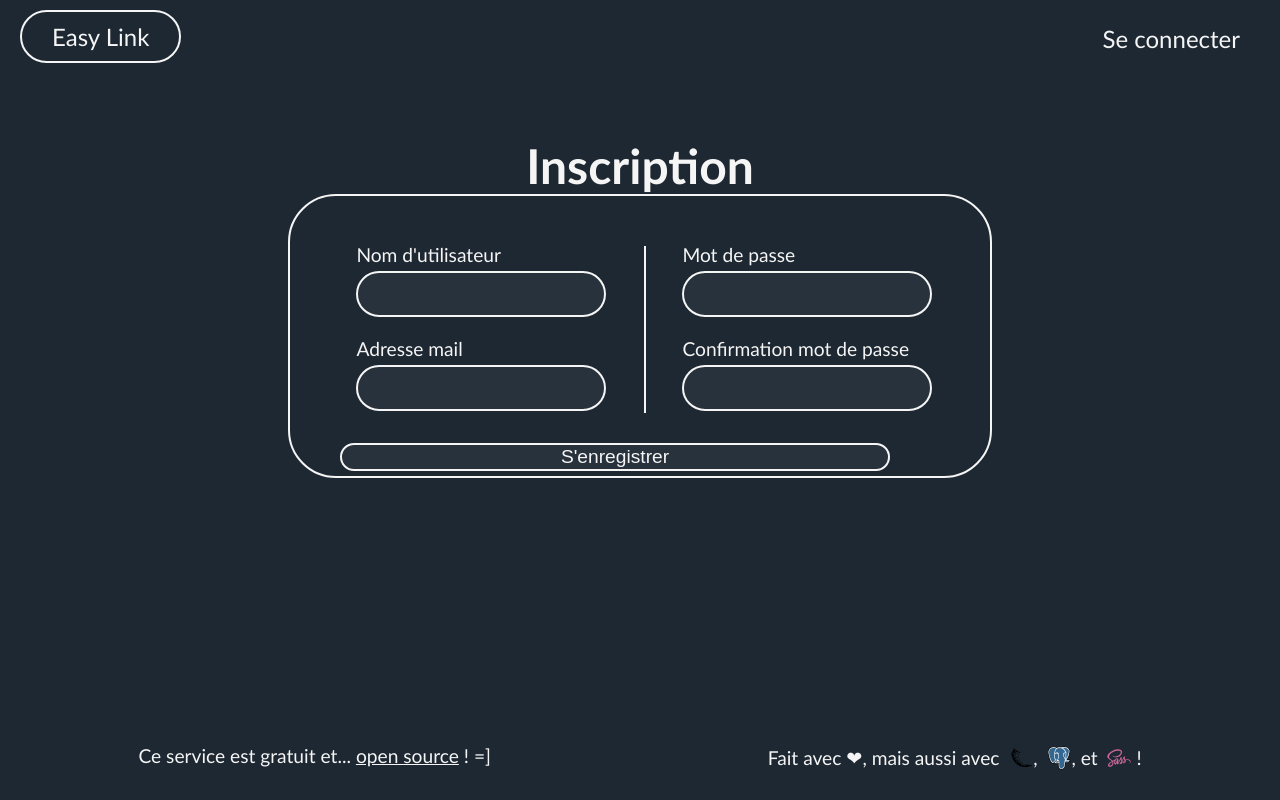
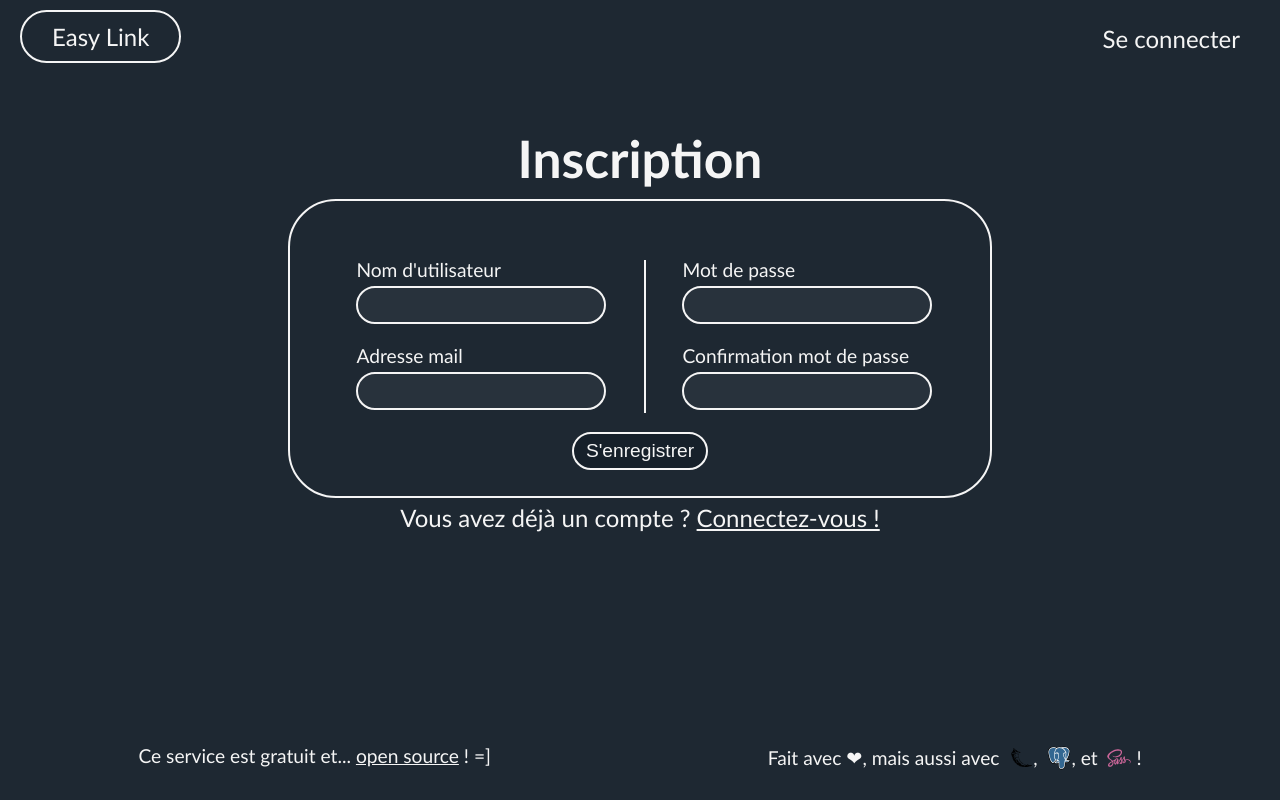
Before and after one commit to FrozenCell239/URL_shortener, a Flask app: page /register in a window 1280 px wide. Run offline with Flask 3, Linux system fonts and the light colour scheme; parts of the project's set-up code (start-up, migrations or seed data) failed here and were passed over.

Commit message:
Front-end enhancements - Fixed some display bugs for several mobile devices and Firefox. - Some code parts has been refactored. - Made the main page, the footer, and the forms responsives. - Minor fixes.

```diff
--- a/app/static/styles/style.css
+++ b/app/static/styles/style.css
@@ -4,30 +4,38 @@
 /* Paddings */
 /* Flash message box */
 /* Forms */
-.form {
+form:not(#url_handle) {
   display: flex;
   font-size: 0.8rem;
   border: 2px solid whitesmoke;
   border-radius: 2rem;
   height: 200px;
-  padding: 40px 50px 40px 50px;
+  padding: 50px 50px 45px 50px;
+  justify-content: center;
 }
-.form input, .form button {
+form:not(#url_handle) input, form:not(#url_handle) button {
   border: 2px solid whitesmoke;
   border-radius: 2rem;
   color: whitesmoke;
 }
-.form button {
+form:not(#url_handle) p, form:not(#url_handle) button {
+  align-self: center;
+}
+form:not(#url_handle) button {
+  padding: 0.25rem 0.5rem 0.25rem 0.5rem;
   font-size: 0.8rem;
-  width: calc(100% - 50px);
-  align-self: center;
+  width: auto;
+  background-color: rgb(22, 32, 42);
+}
+form:not(#url_handle) p {
+  padding: 0;
+  margin: 0;
+}
+form:not(#url_handle) input {
+  margin: 5px 0 20px 0;
   background-color: rgb(40, 50, 60);
-}
-.form input {
-  margin-top: 5px;
-  margin-bottom: 20px;
-  background-color: rgb(40, 50, 60);
-  height: 40px;
+  min-height: 32px;
+  max-height: 32px;
   font-size: 0.8rem;
   width: 100%;
 }
@@ -59,13 +70,33 @@ main p, main h1 {
 }
 
 h1 {
-  margin: 20px 0 0 0;
+  font-size: 2.15rem;
+  margin: 10px 0 10px 0;
 }
 
 a {
   color: whitesmoke;
 }
 
+button:hover {
+  background-color: #616161;
+}
+
+aside {
+  margin-top: 5px;
+}
+
+@media screen and (max-width: 600px) {
+  main {
+    padding: 0;
+  }
+  main h1 {
+    font-size: 0.9rem;
+  }
+  main p {
+    font-size: 0.8rem;
+  }
+}
 /* Navigation bar */
 nav {
   overflow: hidden;
@@ -291,10 +322,21 @@ label[for=file-or-link] {
   display: none;
 }
 
+@media screen and (max-width: 600px) {
+  #url_handle input {
+    padding: 0;
+    width: 20px;
+  }
+  #url_handle button {
+    bottom: -100px;
+    left: 0;
+    margin: auto;
+  }
+}
 /* Forms */
 .separator {
   flex-basis: 0;
-  height: 80%;
+  height: 79%;
   align-self: center;
   margin: 0 20px 20px 30px;
   border: 1px solid whitesmoke;
@@ -306,23 +348,50 @@ label[for=file-or-link] {
 }
 
 #password-form {
-  height: 280px;
-}
-
-#profile-form > a, #password-form > a {
-  align-self: center;
-  margin-top: 10px;
+  height: 270px !important;
 }
 
 #register-form {
   width: 600px;
   flex-wrap: wrap;
 }
-#register-form #inputs-box {
+
+#inputs-container {
+  padding: 0;
+  margin: 0 0 -10px 0;
   display: flex;
   flex-direction: row;
 }
 
+@media screen and (max-width: 600px) {
+  form:not(#url_handle),
+  form:not(#url_handle) ~ aside {
+    max-width: 65vw;
+  }
+  form:not(#url_handle) ~ aside {
+    text-align: center;
+    margin-bottom: 50px;
+  }
+  #register-form {
+    flex-direction: column;
+    flex-wrap: nowrap;
+    height: 400px !important;
+  }
+  #inputs-container {
+    padding: 0;
+    margin: 0;
+    display: inherit;
+    flex-direction: inherit;
+  }
+  .separator {
+    height: 0;
+    width: 89%;
+    margin: 0 0 15px 6px !important;
+    align-self: center;
+    margin: 0;
+    border: 1px solid whitesmoke;
+  }
+}
 /* Modals/dialog boxes */
 dialog {
   flex-wrap: wrap;
@@ -603,7 +672,7 @@ tbody tr:hover {
 
 ::-webkit-scrollbar {
   height: 6px;
-  background-color: rgb(40, 50, 60);
+  background-color: rgb(22, 32, 42);
   border-radius: 2rem;
 }
 
@@ -612,6 +681,20 @@ tbody tr:hover {
   border-radius: 2rem;
 }
 
+@-moz-document url-prefix() {
+  tr:hover td:first-child, th:first-child {
+    border-radius: 2rem 0 0 2rem;
+  }
+  .td-short, .th-short {
+    min-width: 300px;
+  }
+  .td-original {
+    height: 50px;
+    display: block;
+    scrollbar-width: auto;
+    scrollbar-color: whitesmoke #616161;
+  }
+}
 /* Pagination bar */
 #pagination-bar {
   position: absolute;
--- a/app/templates/_partials/_dialog.html.jinja
+++ b/app/templates/_partials/_dialog.html.jinja
@@ -1,8 +1,8 @@
-<dialog id="dialog">
+<dialog>
     <p id="dialog-message"></p>
     <p id="dialog-buttons">
         <a href="#" onclick="closeDialog()" id="dialog-cancel">Annuler</a>
-        <span id="dialog-buttons-separator">&nbsp;|&nbsp;</span>
+        <span id="buttons-separator">&nbsp;|&nbsp;</span>
         <a id="dialog-confirm">Confirmer</a>
     </p>
 </dialog>
--- a/app/templates/index.html.jinja
+++ b/app/templates/index.html.jinja
@@ -1,6 +1,6 @@
 {% extends 'base.html.jinja' %}
 {% block main %}
-<h1>Fini la galère des liens longs comme l'histoire de l'univers !</h1>
+<h1>Fini les liens longs comme l'histoire de l'univers !</h1>
 <p>Vous avez un lien à partager, mais il est bien trop long à retenir, réécrire, ou partager ? Alors ce raccourcisseur d'URL est la solution qu'il vous faut ! Vous pouvez également déposer un fichier afin de le partager facilement avec un lien court. ;)</p>
 <form action="#" method="post" id="url_handle" enctype="multipart/form-data">
     <input
--- a/app/templates/login.html.jinja
+++ b/app/templates/login.html.jinja
@@ -1,7 +1,7 @@
 {% extends 'base.html.jinja' %}
 {% block main %}
 <h1>{{ title }}</h1>
-<form action="#" method="post" class="form" id="login-form">
+<form action="#" method="post" id="login-form">
     <label for="username">Nom d'utilisateur</label>
     <input type="text" name="username" id="username" required>
     <label for="password">Mot de passe</label>
@@ -9,4 +9,7 @@
     <input type="hidden" name="csrf_token" value="{{ csrf_token() }}">
     <button type="submit">Connexion</button>
 </form>
+<aside>
+    Pas encore de compte ? <a href="{{ url_for('registration.index') }}">Inscrivez-vous !</a>
+</aside>
 {% endblock %}
--- a/app/templates/register.html.jinja
+++ b/app/templates/register.html.jinja
@@ -1,8 +1,8 @@
 {% extends 'base.html.jinja' %}
 {% block main %}
 <h1>{{ title }}</h1>
-<form action="#" method="post" class="form" id="register-form">
-    <div id="inputs-box">
+<form action="#" method="post" id="register-form">
+    <div id="inputs-container">
         <fieldset>
             <label for="username">Nom d'utilisateur</label>
             <input type="text" name="username" id="username" required>
@@ -20,4 +20,7 @@
     <input type="hidden" name="csrf_token" value="{{ csrf_token() }}">
     <button type="submit">S'enregistrer</button>
 </form>
+<aside>
+    Vous avez déjà un compte ? <a href="{{ url_for('security.login') }}">Connectez-vous !</a>
+</aside>
 {% endblock %}
--- a/app/templates/user/password.html.jinja
+++ b/app/templates/user/password.html.jinja
@@ -1,7 +1,7 @@
 {% extends 'base.html.jinja' %}
 {% block main %}
 <h1>Vos informations</h1>
-<form action="#" method="post" class="form" id="password-form">
+<form action="#" method="post" id="password-form">
     <label for="old_password">Ancien mot de passe</label>
     <input type="password" name="old_password">
     <label for="new_password">Nouveau mot de passe</label>
--- a/app/templates/user/profile.html.jinja
+++ b/app/templates/user/profile.html.jinja
@@ -1,7 +1,7 @@
 {% extends 'base.html.jinja' %}
 {% block main %}
 <h1>Vos informations</h1>
-<form action="#" method="post" class="form" id="profile-form">
+<form action="#" method="post" id="profile-form">
     <label for="username">Nom d'utilisateur</label>
     <input type="text" name="username" value="{{ user_infos.username }}" disabled>
     <label for="mail">Adresse mail</label>
--- a/assets/scss/_placeholders.scss
+++ b/assets/scss/_placeholders.scss
@@ -2,26 +2,34 @@
 %form{
     display: flex;
     font-size: 0.8rem;
-    border: 2px solid whitesmoke;
-    border-radius: 2rem;
+    border: $default_border;
+    border-radius: $default_rounding;
     height: 200px;
-    padding: 40px 50px 40px 50px;
+    padding: 50px 50px 45px 50px;
+    justify-content: center;
     input, button{
-        border: 2px solid whitesmoke;
-        border-radius: 2rem;
+        border: $default_border;
+        border-radius: $default_rounding;
         color: whitesmoke;
     }
+    p, button{
+        align-self: center;
+    }
     button{
+        padding: $default_button_padding;
         font-size: 0.8rem;
-        width: calc(100% - 50px);
-        align-self: center;
-        background-color: rgb(40, 50, 60);
+        width: auto;
+        background-color: $button_main_color;
+    }
+    p{
+        padding: 0;
+        margin: 0;
     }
     input{
-        margin-top: 5px;
-        margin-bottom: 20px;
-        background-color: rgb(40, 50, 60);
-        height: 40px;
+        margin: 5px 0 20px 0;
+        background-color: $input_background_main_color;
+        min-height: 32px;
+        max-height: 32px;
         font-size: 0.8rem;
         width: 100%;
     }
--- a/assets/scss/_variables.scss
+++ b/assets/scss/_variables.scss
@@ -2,7 +2,8 @@
 $background_color: rgb(30, 40, 50);
 $input_main_color: whitesmoke;
 $font_main_color: whitesmoke;
-$button_main_color: rgb(40, 50, 60);
+$button_main_color: rgb(22, 32, 42);
+$input_background_main_color: rgb(40, 50, 60);
 $default_hover_color: #616161;
 
 /* Box borders */
--- a/assets/scss/style.scss
+++ b/assets/scss/style.scss
@@ -8,12 +8,14 @@
     font-family: 'Gill Sans', 'Gill Sans MT', Calibri, 'Trebuchet MS', sans-serif;
     color: $font_main_color;
 }
-body{
+html, body{
     height: 100vh;
     width: 100vw;
+    margin: 0;
+}
+body{
     background-color: $background_color;
     position: absolute;
-    margin: 0;
 }
 main{
     display: flex;
@@ -26,10 +28,28 @@ main{
     }
 }
 h1{
-    margin: 20px 0 0 0;
+    font-size: 2.15rem;
+    margin: 10px 0 10px 0;
 }
 a{
     color: $font_main_color;
+}
+button:hover{
+    background-color: $default_hover_color;
+}
+aside{
+    margin-top: 5px;
+}
+@media screen and (max-width: 600px){
+    main{
+        padding: 0;
+        h1{
+            font-size: 0.9rem;
+        }
+        p{
+            font-size: 0.8rem;
+        }
+    }
 }
 
 /* Navigation bar */
@@ -212,7 +232,7 @@ label[for="file-or-link"]{
     button{
         border-radius: $default_rounding;
         border: $default_border;
-        background: none;
+        background: $background_color;
         aspect-ratio: 1;
         position: absolute;
         right: 0;
@@ -241,14 +261,27 @@ label[for="file-or-link"]{
 #file-or-link:not(:checked) ~ #to-upload{
     display: none;
 }
+@media screen and (max-width: 600px){
+    #url_handle{
+        input{
+            padding: 0;
+            width: 20px;
+        }
+        button{
+            bottom: -100px;
+            left: 0;
+            margin: auto
+        }
+    }
+}
 
 /* Forms */
-.form{
+form:not(#url_handle){
     @extend %form;
 }
 .separator{
     flex-basis: 0;
-    height: 80%;
+    height: 79%;
     align-self: center;
     margin: 0 20px 20px 30px;
     border: 1px solid whitesmoke;
@@ -258,18 +291,46 @@ label[for="file-or-link"]{
     flex-direction: column;
 }
 #password-form{
-    height: 280px;
-}
-#profile-form > a, #password-form > a{
-    align-self: center;
-    margin-top: 10px;
+    height: 270px !important;
 }
 #register-form{
     width: 600px;
     flex-wrap: wrap;
-    #inputs-box{
-        display: flex;
-        flex-direction: row;
+}
+#inputs-container{
+    padding: 0;
+    margin: 0 0 -10px 0;
+    display: flex;
+    flex-direction: row;
+}
+@media screen and (max-width: 600px){
+    form:not(#url_handle),
+    form:not(#url_handle) ~ aside
+    {
+        max-width: 65vw;
+    }
+    form:not(#url_handle) ~ aside{
+        text-align: center;
+        margin-bottom: 50px;
+    }
+    #register-form{
+        flex-direction: column;
+        flex-wrap: nowrap;
+        height: 400px !important;
+    }
+    #inputs-container{
+        padding: 0;
+        margin: 0;
+        display: inherit;
+        flex-direction: inherit;
+    }
+    .separator{
+        height: 0;
+        width: 89%;
+        margin: 0 0 15px 6px !important;
+        align-self: center;
+        margin: 0;
+        border: 1px solid whitesmoke;
     }
 }
 
@@ -318,10 +379,16 @@ dialog::backdrop{
 @media screen and (max-width: 600px){
     #flash-zone{padding: 0;}
 }
-@media screen and (max-height: 750px){
+@media screen
+and (max-height: 750px)
+and (max-width: 600px)
+{
     #flash-zone{min-height: 1vh;}
 }
-@media screen and (min-height: 900px){
+@media screen
+and (min-height: 900px)
+and (max-width: 600px)
+{
     #flash-zone{min-height: 6vh;}
 }
 
@@ -348,8 +415,8 @@ tbody tr:hover{
 .delete-action{
     color: #aa3939;
 }
-.td-original-filename{
-    max-width: 200px;
+.td-original{
+    max-width: 150px;
     overflow-x: auto;
     white-space: nowrap;
 }
@@ -364,6 +431,20 @@ tbody tr:hover{
 ::-webkit-scrollbar-thumb{
     background: whitesmoke;
     border-radius: $default_rounding;
+}
+@-moz-document url-prefix(){
+    tr:hover td:first-child, th:first-child{
+        border-radius: 2rem 0 0 2rem;
+    }
+    .td-short, .th-short{
+        min-width: 300px;
+    }
+    .td-original{
+        height: 50px;
+        display: block;
+        scrollbar-width: auto;
+        scrollbar-color: whitesmoke $default_hover_color;
+    }
 }
 
 /* Pagination bar */
@@ -406,3 +487,16 @@ footer{
         top: 5px;
     }
 }
+@media screen and (max-width: 600px){
+    footer{
+        display: grid;
+        justify-items: center;
+        p{
+            font-size: 0.7rem;
+            display: inline-block;
+            text-align: center;
+            margin: 0;
+            padding: 0;
+        }
+    }
+}
```
Also changed, not shown: other parts of app/static/styles/style.css (+25 -8 lines), 1 other file.
